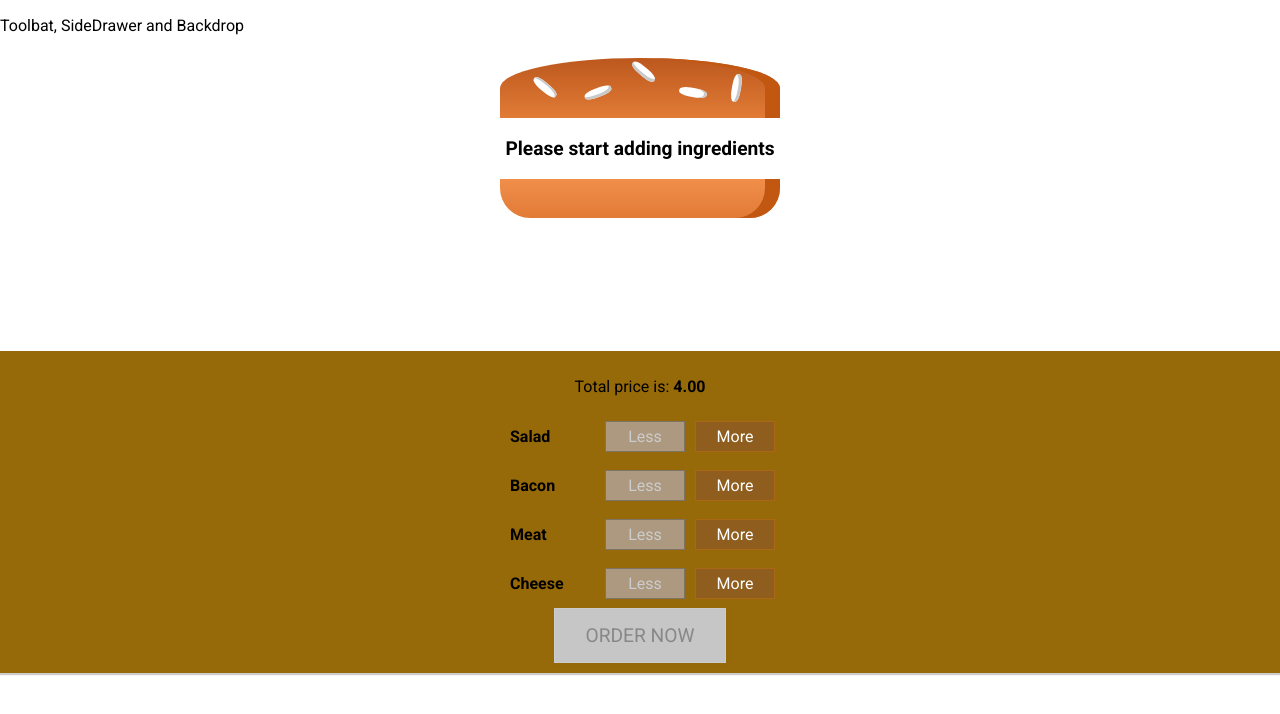
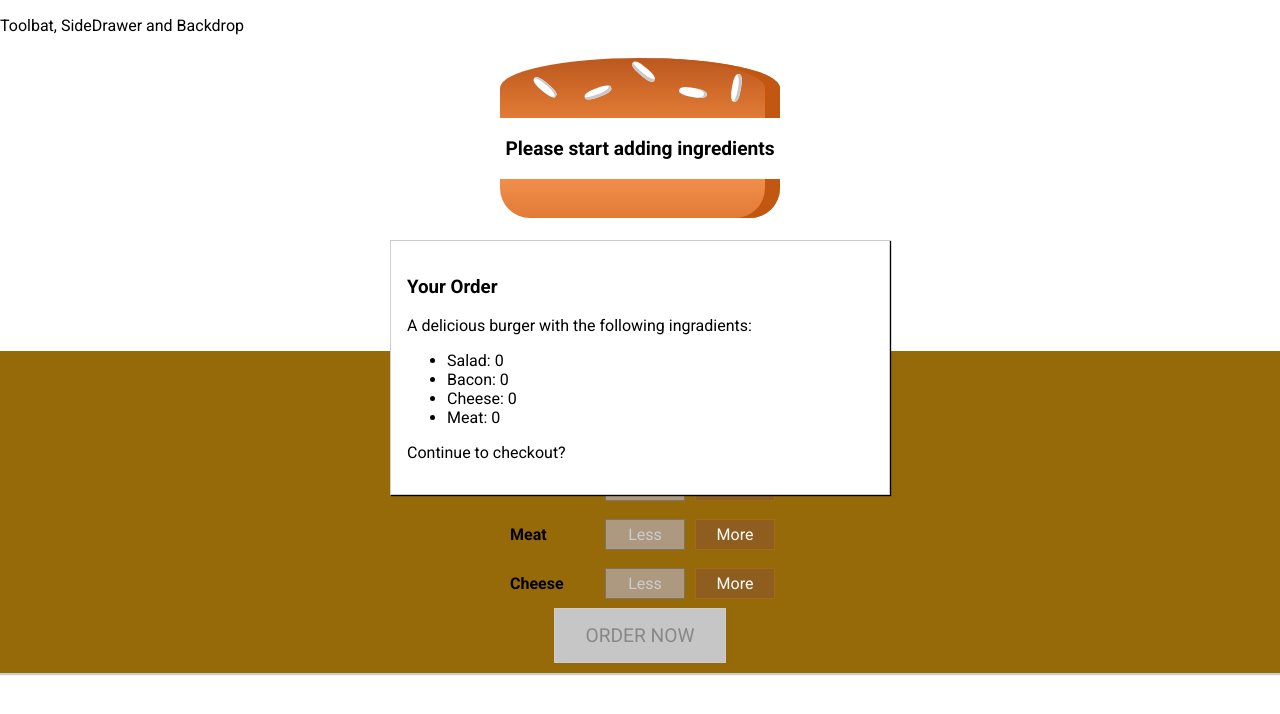
Before and after one commit to do-diegoortiz/react-burger-builder, a React app: page / in a window 1280 px wide. Shown: the top 714 px of the page. Built offline with nearby package versions, Linux system fonts and the light colour scheme.

Commit message:
Added modal for checkout

```diff
--- /dev/null
+++ b/src/components/Burger/OrderSummary/OrderSummary.js
@@ -0,0 +1,25 @@
+import React from 'react'
+import Aux from '../../../hoc/Auxiliary'
+
+const orderSummary = props => {
+  const ingredientSummary = Object.keys(props.ingredients)
+    .map(igKey => {
+      return (
+        <li key={igKey}>
+          <span style={{textTransform: "capitalize"}}>{igKey}</span>: {props.ingredients[igKey]}
+        </li>
+      )
+    });
+  return (
+    <Aux>
+      <h3>Your Order</h3>
+      <p>A delicious burger with the following ingradients:</p>
+      <ul>
+        {ingredientSummary}
+      </ul>
+      <p>Continue to checkout?</p>
+    </Aux>
+  )
+}
+
+export default orderSummary
--- /dev/null
+++ b/src/components/UI/Modal/Modal.css
@@ -0,0 +1,20 @@
+.Modal {
+  position: fixed;
+  z-index: 500;
+  background-color: white;
+  width: 70%;
+  border: 1px solid #ccc;
+  box-shadow: 1px 1px 1px black;
+  padding: 16px;
+  left: 15%;
+  top: 30%;
+  box-sizing: border-box;
+  transition: all 0.3s ease-out;
+}
+
+@media (min-width: 600px) {
+  .Modal {
+      width: 500px;
+      left: calc(50% - 250px);
+  }
+}
--- /dev/null
+++ b/src/components/UI/Modal/Modal.js
@@ -0,0 +1,10 @@
+import React from 'react'
+import classes from './Modal.css'
+
+const modal = props => (
+  <div className={classes.Modal}>
+    {props.children}
+  </div>
+);
+
+export default modal
--- a/src/containers/BurgerBuilder/BurgerBuilder.js
+++ b/src/containers/BurgerBuilder/BurgerBuilder.js
@@ -2,6 +2,8 @@
 import Aux from '../../hoc/Auxiliary'
 import Burger from '../../components/Burger/Burger'
 import Controls from '../../components/Burger/Controls/Controls'
+import Modal from '../../components/UI/Modal/Modal'
+import OrderSummary from '../../components/Burger/OrderSummary/OrderSummary'
 
 const PRICING = {
   salad: 0.3,
@@ -78,6 +80,9 @@
 
     return (
       <Aux>
+        <Modal>
+          <OrderSummary ingredients={this.state.ingredients}/>
+        </Modal>
         <Burger ingredients={this.state.ingredients} />
         <Controls
           price={this.state.totalPrice}
```
Also changed, not shown: src/components/UI/Backdrop/Backdrop.js (added).
